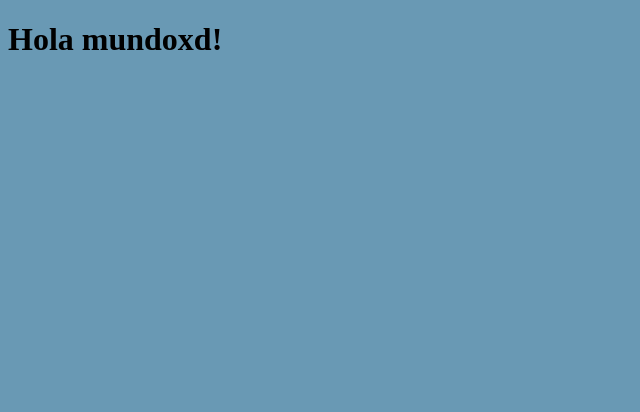
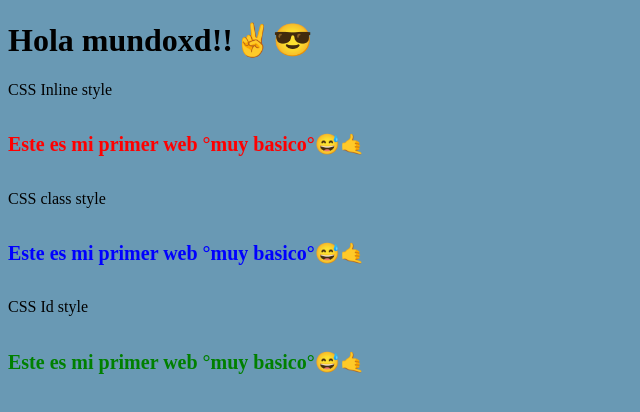
Before and after one commit to OscarNPA/Mi-primer-web, a plain HTML site: page index.html in a window 1280 px wide. Shown: the whole page, without its empty margins (0-640 px from the left). Drawn offline with Linux system fonts and the light colour scheme.

Commit message:
message here example @hectorromerodev

```diff
--- a/index.html
+++ b/index.html
@@ -7,7 +7,28 @@
     <title>hola mundo</title>
 </head>
 <body>
-    <h1>Hola mundoxd!</h1>
+    <h1>Hola mundoxd!!✌️😎</h1>
+    <p>CSS Inline style</p>
+    <h5
+        style="color: red; font-size: 20px;"
+    >
+        Este es mi primer web °muy basico°😅🤙
+    </h5>
+    <p>CSS class style</p>
+    <h5 class="text">Este es mi primer web °muy basico°😅🤙</h5>
+    <p>CSS Id style</p>
+    <h5 id="text">Este es mi primer web °muy basico°😅🤙</h5>
+    <style>
+        .text {
+            color: blue;
+            font-size: 20px;
+        }
+
+        #text {
+            color: green;
+            font-size: 20px;
+        }
+    </style>
     <script src="index.js"></script>
 </body>
 </html>
```
